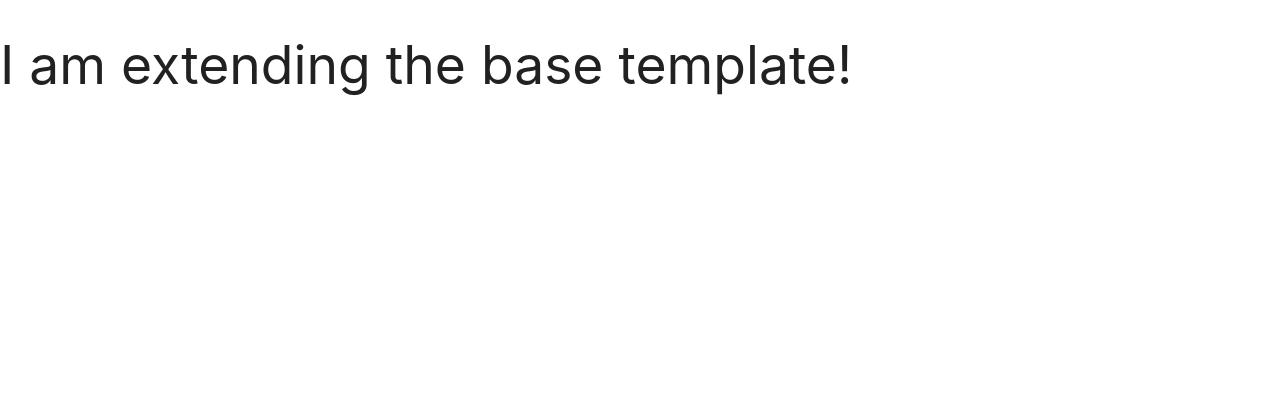
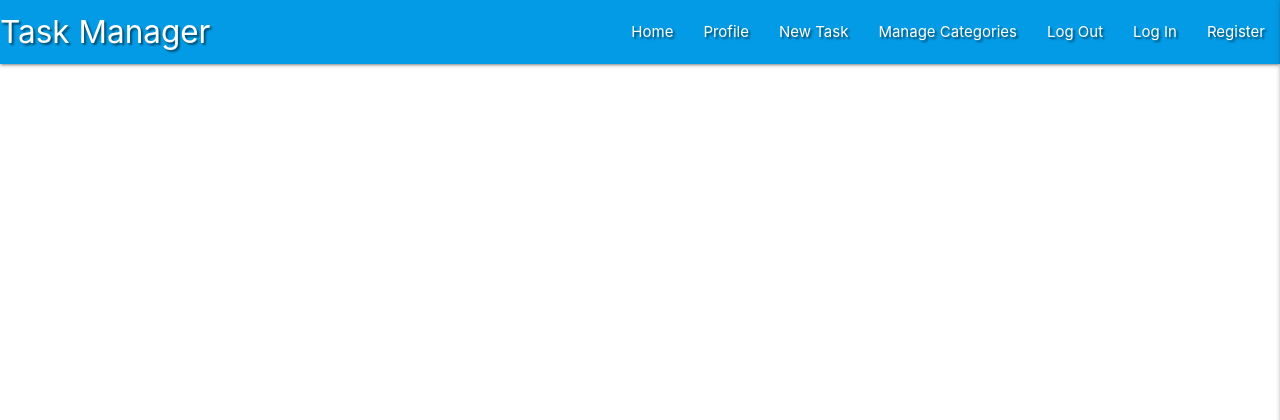
Before and after one commit to JochenFM/flas-task-manager-project, a Flask app: page / in a window 1280 px wide. Shown: the top 420 px of the page. Run offline with Flask 2, Linux system fonts and the light colour scheme; data that the repository does not hold is empty; some libraries are stand-ins or nearby versions.

Commit message:
Add Materialize Navbar and Sidenav

```diff
--- a/static/css/style.css
+++ b/static/css/style.css
@@ -0,0 +1,3 @@
+.text-shadow {
+    text-shadow: 2px 2px 2px rgba(0,0,0,0.5);
+}
--- a/static/js/script.js
+++ b/static/js/script.js
@@ -0,0 +1,3 @@
+ $(document).ready(function(){
+    $('.sidenav').sidenav({edge: "right"});
+  });
--- a/templates/base.html
+++ b/templates/base.html
@@ -12,6 +12,40 @@
     <title>Task Manager</title>
 </head>
 <body>
+
+    <header>
+<!--top nav bar-->
+        <nav class= "nav-extended text-shadow light-blue darken-1">
+    <div class="nav-wrapper">
+      <a href="{{ url_for('get_task') }}" class="brand-logo">Task Manager</a>
+      <a href="#" data-target="mobile-demo" class="sidenav-trigger right"><i class="fas fa-bars"></i></a>
+      <ul class="right hide-on-med-and-down">
+        <li><a href="{{ url_for('get_task') }}">Home</a></li>
+        <li><a href="#">Profile</a></li>
+        <li><a href="#">New Task</a></li>
+        <li><a href="#">Manage Categories</a></li>
+        <li><a href="#">Log Out </a></li>
+        <li><a href="#">Log In</a></li>
+        <li><a href="#">Register</a></li>
+      </ul>
+    </div>
+  </nav>
+
+  <!--mobile sidenav-->
+
+  <ul class="sidenav" id="mobile-demo">
+        <li><h4 class ="center-align light-blue-text text-darken-4">Task Manager</h4></li>
+        <li><a href="{{ url_for('get_task') }}">Home</a></li>
+        <li><a href="#">Profile</a></li>
+        <li><a href="#">New Task</a></li>
+        <li><a href="#">Manage Categories</a></li>
+        <li><a href="#">Log Out </a></li>
+        <li><a href="#">Log In</a></li>
+        <li><a href="#">Register</a></li>
+  </ul>
+
+    </header>
+
     {% block content %}
     {% endblock %}
 
--- a/templates/tasks.html
+++ b/templates/tasks.html
@@ -1,7 +1,6 @@
 {% extends "base.html" %}
 {% block content %}
 
-    <h2>I am extending the base template!</h2>
 
     {% for task in tasks %}
         {{ task.task_name }}<br>
```
